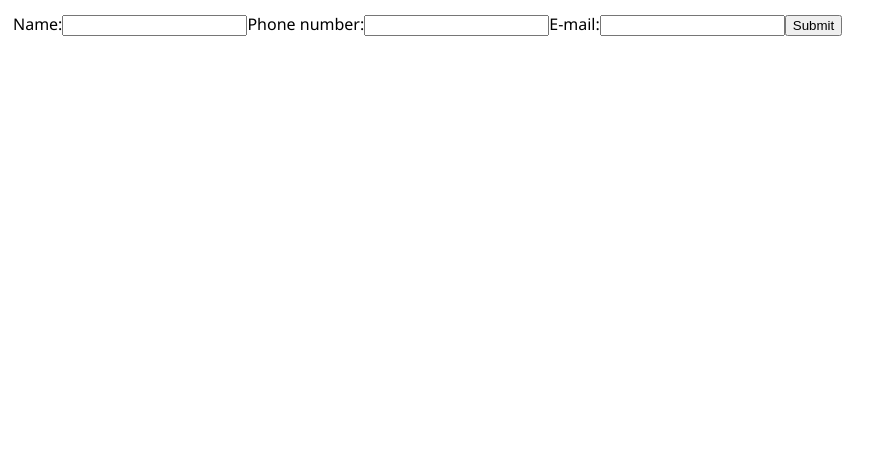
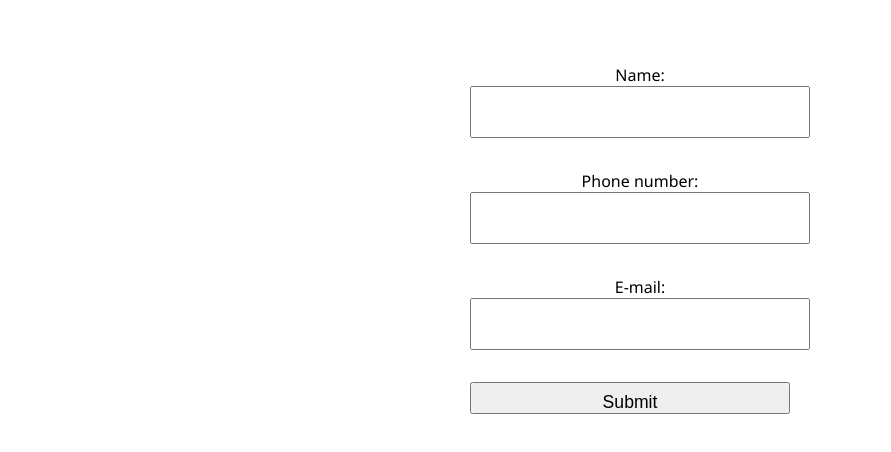
Before and after one commit to Terence625/react-express-mysql-nginx, a React (Create React App) app in the folder frontend/: page /createClient in a window 1280 px wide. Shown: the top 452 px of the page, without its empty margins (0-891 px from the left). Built offline with nearby package versions, Linux system fonts and the light colour scheme.

Commit message:
[Terence] Add some css style and configure axios baseurl

```diff
--- a/frontend/src/App.jsx
+++ b/frontend/src/App.jsx
@@ -43,7 +43,7 @@ const App = () => {
     <BrowserRouter>
       <Routes>
         <Route
-          path="/"
+          path="/practice"
           element={<FilterableProductTable products={PRODUCTS} />}
         />
         <Route path="/createClient" element={<CreateClientForm />} />
--- a/frontend/src/components/CreateClientForm/CreateClientForm.jsx
+++ b/frontend/src/components/CreateClientForm/CreateClientForm.jsx
@@ -1,5 +1,6 @@
 import React, { useEffect, useState } from "react";
 import axios from "axios";
+import "./CreateClientForm.css"
 
 export const CreateClientForm = () => {
   const [formText, setFormText] = useState({ name: "", phone: "", email: "" });
@@ -13,7 +14,7 @@ export const CreateClientForm = () => {
     try {
       const result = await axios({
         method: "post",
-        url: "http://localhost:3001/createClient",
+        url: "/createClient",
         data: {
           name: formText.name,
           phone: formText.phone,
--- a/frontend/src/index.css
+++ b/frontend/src/index.css
@@ -1,4 +1,30 @@
 body {
   padding: 5px;
   font-family:'Segoe UI', Tahoma, Geneva, Verdana, sans-serif;
+  display: flex;
+  flex-direction: column;
+  align-items: center;
+  text-align:center;
+  padding-top: 56px;
 }
+
+input {
+  display: block;
+  width: 20rem;
+  height: 2rem;
+  padding: 0.5rem;
+  font-size: 1.1em;
+  font-weight: 500;
+  margin-bottom: 2rem;
+}
+button {
+  border: none;
+  padding: 1rem;
+  width: 21.2rem;
+  font-size: 1.2em;
+  border-radius: 0.2rem;
+  cursor: pointer;
+}
+button:hover {
+  background-color: #c5c5c5;
+}
--- a/frontend/src/index.js
+++ b/frontend/src/index.js
@@ -3,6 +3,9 @@ import ReactDOM from "react-dom/client";
 import "./index.css";
 import reportWebVitals from "./reportWebVitals";
 import App from "./App";
+import axios from "axios";
+
+axios.defaults.baseURL = "http://localhost:3001";
 
 const root = ReactDOM.createRoot(document.getElementById("root"));
 root.render(<App />);
```
Also changed, not shown: frontend/src/components/CreateClientForm/CreateClientForm.css (added).
